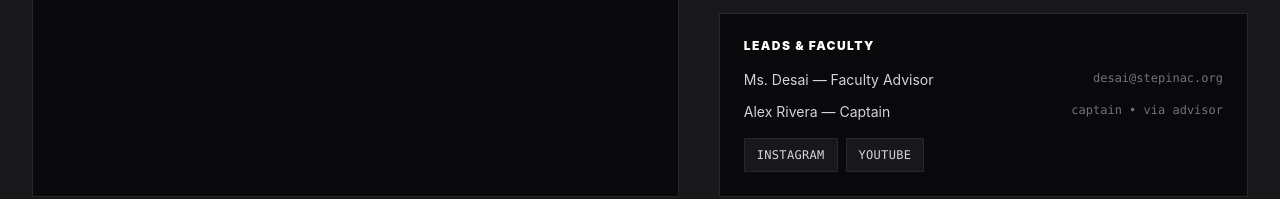
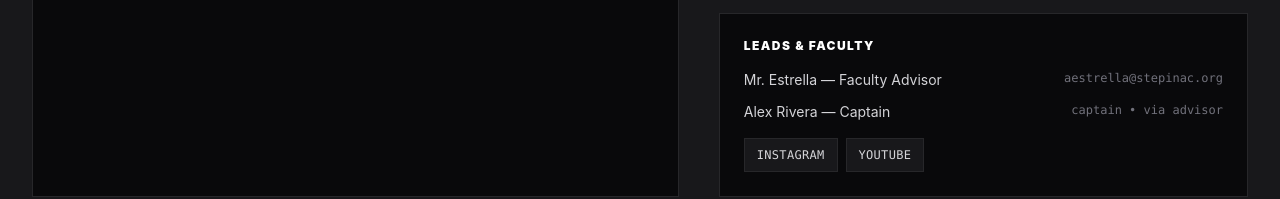
Before and after one commit to Stepinac-Iron-Crusaders/iron-crusaders-website, a React (Vite) app: page /robotics-websites/contact in a window 1280 px wide. Shown: the part 979-1178 px from the top of the page. Built offline with nearby package versions, Linux system fonts and the light colour scheme.

Commit message:
Update contact information in Contact.tsx

```diff
--- a/src/pages/Contact.tsx
+++ b/src/pages/Contact.tsx
@@ -65,11 +65,11 @@ export default function Contact() {
               <div className="border border-zinc-800 bg-zinc-950 p-6">
                 <h3 className="text-xs font-black uppercase tracking-[0.12em] text-white">Leads & Faculty</h3>
                 <ul className="mt-4 space-y-3 text-sm">
-                  <li className="flex justify-between"><span className="text-zinc-300">Ms. Desai — Faculty Advisor</span><span className="font-mono text-xs text-zinc-500">desai@stepinac.org</span></li>
+                  <li className="flex justify-between"><span className="text-zinc-300">Mr. Estrella — Faculty Advisor</span><span className="font-mono text-xs text-zinc-500">aestrella@stepinac.org</span></li>
                   <li className="flex justify-between"><span className="text-zinc-300">Alex Rivera — Captain</span><span className="font-mono text-xs text-zinc-500">captain • via advisor</span></li>
                 </ul>
                 <div className="mt-4 flex gap-2">
-                  <a href="https://instagram.com" target="_blank" rel="noreferrer" className="border border-zinc-800 bg-zinc-900 px-3 py-2 font-mono text-xs uppercase tracking-wide text-zinc-300 hover:text-white">Instagram</a>
+                  <a href="https://www.instagram.com/stepinacrobotics/" target="_blank" rel="noreferrer" className="border border-zinc-800 bg-zinc-900 px-3 py-2 font-mono text-xs uppercase tracking-wide text-zinc-300 hover:text-white">Instagram</a>
                   <a href="https://youtube.com" target="_blank" rel="noreferrer" className="border border-zinc-800 bg-zinc-900 px-3 py-2 font-mono text-xs uppercase tracking-wide text-zinc-300 hover:text-white">YouTube</a>
                 </div>
               </div>
```
